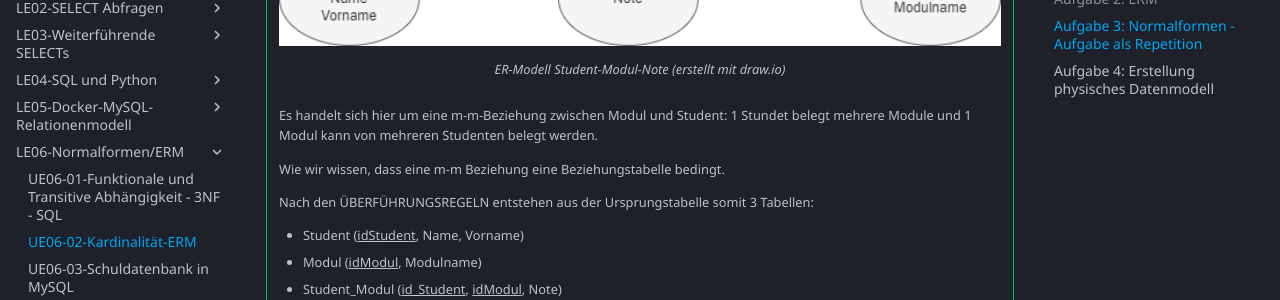
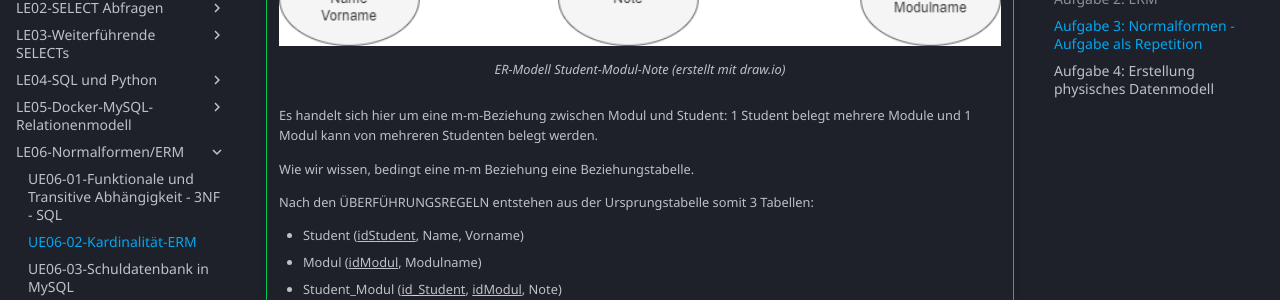
Before and after one commit to tjaeggi/btw2201_databases, an MkDocs documentation site: the page built from docs/le06/ue06-02.md, in a window 1280 px wide and 900 px high, scrolled down 2992 px. Shown: the part 154-454 px from the top of the window. Built offline with MkDocs 1.6.1 and Material for MkDocs 9.7.7, drawn with Linux system fonts in a browser that asks for light colours; some web fonts are replaced.

Commit message:
Tue Nov  5 04:55:56 PM CET 2024

```diff
--- a/docs/le06/ue06-02.md
+++ b/docs/le06/ue06-02.md
@@ -149,9 +149,9 @@
     <figcaption>ER-Modell Student-Modul-Note (erstellt mit draw.io)</figcaption>
     </figure>
 
-    Es handelt sich hier um eine m-m-Beziehung zwischen Modul und Student: 1 Stundet belegt mehrere Module und 1 Modul kann von mehreren Studenten belegt werden.
+    Es handelt sich hier um eine m-m-Beziehung zwischen Modul und Student: 1 Student belegt mehrere Module und 1 Modul kann von mehreren Studenten belegt werden.
 
-    Wie wir wissen, dass eine m-m Beziehung eine Beziehungstabelle bedingt.
+    Wie wir wissen, bedingt eine m-m Beziehung eine Beziehungstabelle.
 
     Nach den ÜBERFÜHRUNGSREGELN  entstehen aus der Ursprungstabelle somit 3 Tabellen:
 
```
